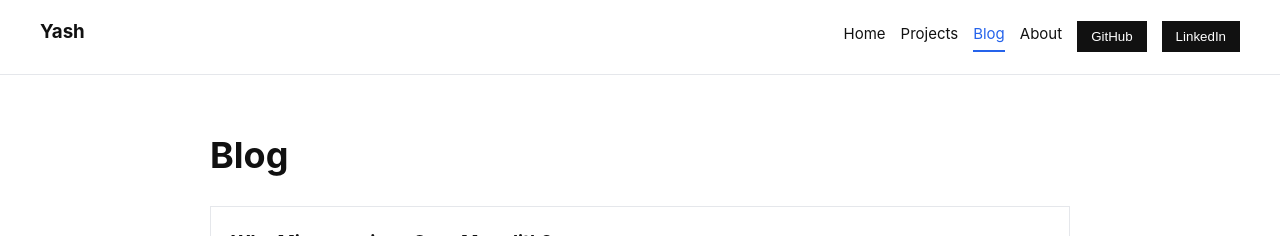
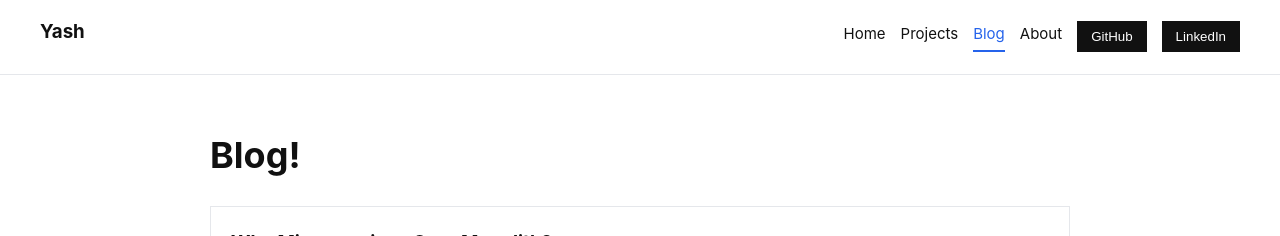
Before and after one commit to Ankith-18/yash-blog, a React (Vite) app: page /blog in a window 1280 px wide. Shown: the top 236 px of the page. Built offline with nearby package versions, Linux system fonts and the light colour scheme.

Commit message:
Update Blog.tsx

```diff
--- a/src/pages/Blog.tsx
+++ b/src/pages/Blog.tsx
@@ -1,7 +1,7 @@
 export default function Blog() {
   return (
     <div className="container fade-in">
-      <h1>Blog</h1>
+      <h1>Blog!</h1>
 
       <div className="card">
         <h3>Why Microservices Over Monolith?</h3>
```
